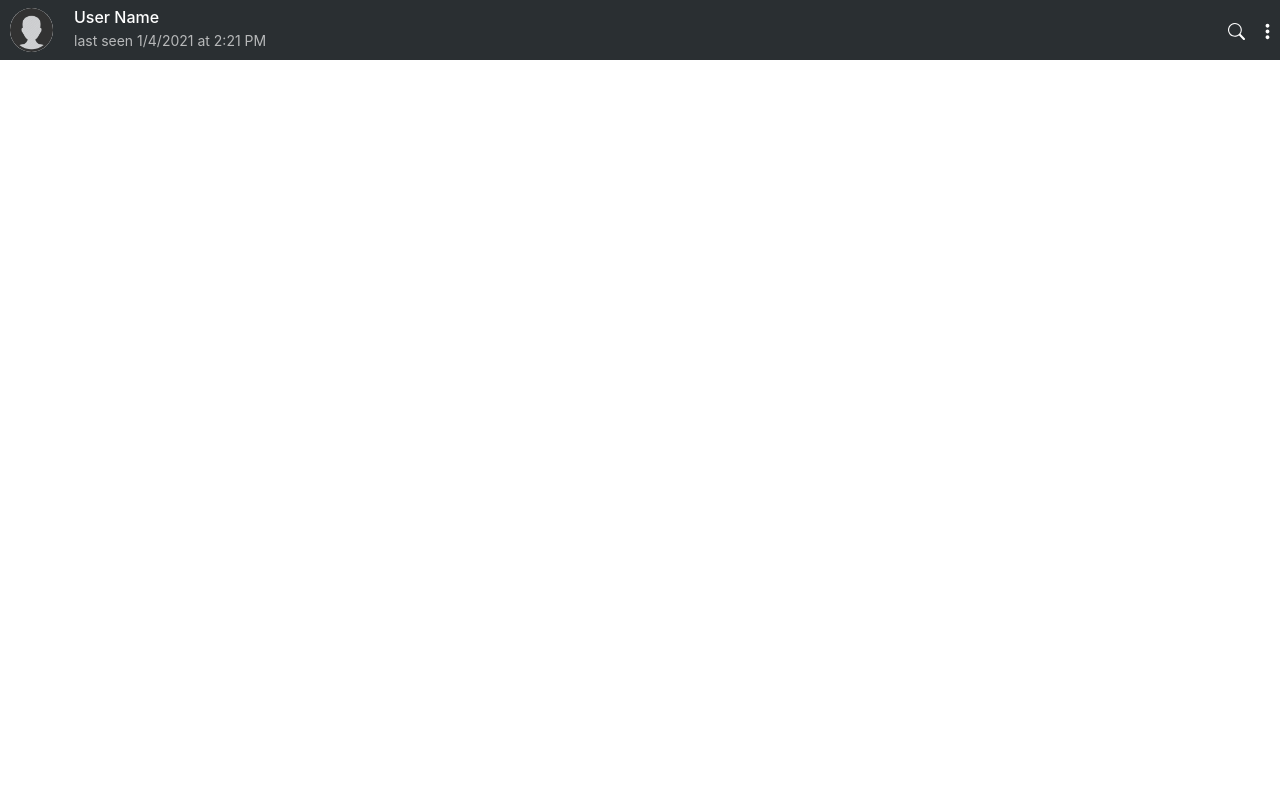
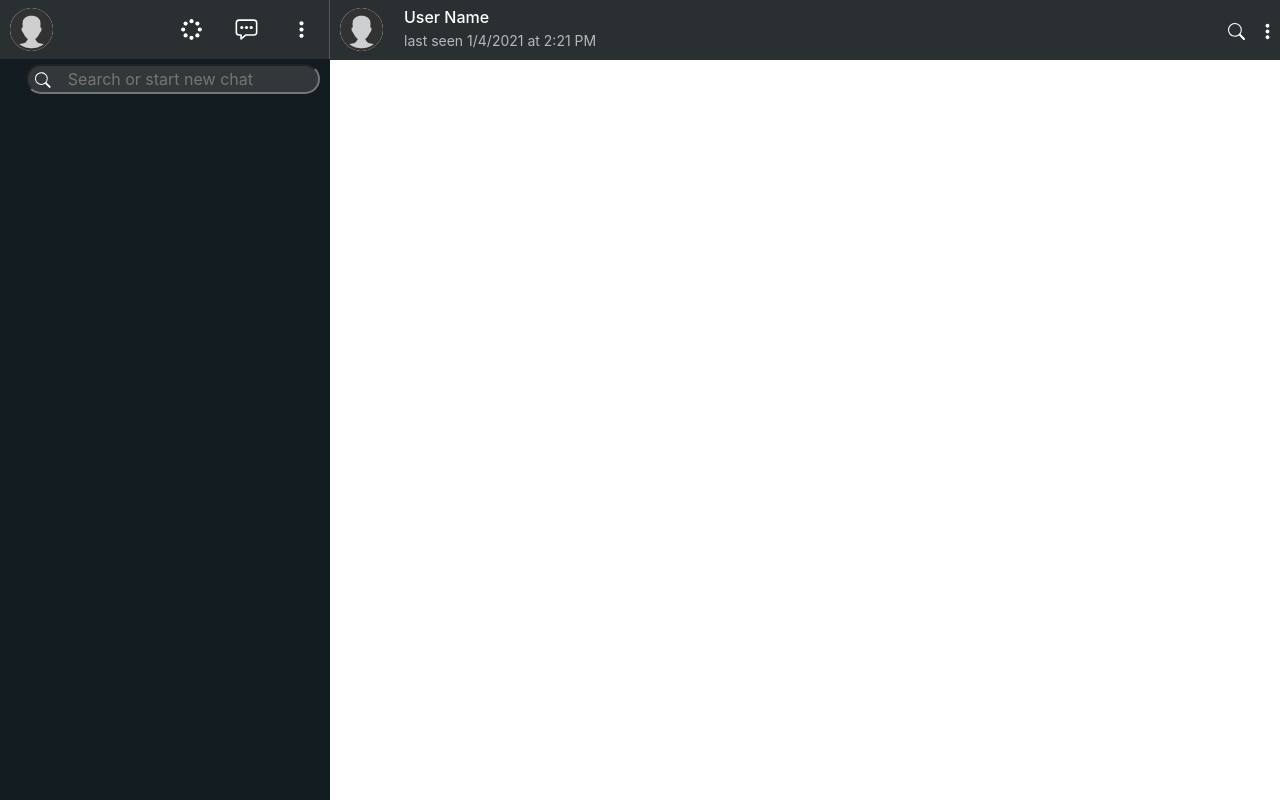
Before and after one commit to tay4real/bw4-whatsapp-frontend, a React (Create React App) app: page / in a window 1280 px wide. Built offline with nearby package versions, Linux system fonts and the light colour scheme.

Commit message:
Left side nav fineshed

```diff
--- a/src/App.js
+++ b/src/App.js
@@ -2,13 +2,17 @@ import { Redirect, Route, Switch } from "react-router-dom";
 import "./App.scss";
 import Home from "./pages/home";
 import NavBar from "./components/navigation";
+import LeftNavBar from "./components/left-side-nav";
 
 function App() {
   return (
     <div className="App">
+      <LeftNavBar />
       <NavBar />
       <Switch>
-        <Route path="/" exact component={Home} />
+        <div id="main-section">
+          <Route path="/" exact component={Home} />
+        </div>
         <Redirect to="/" />
       </Switch>
     </div>
--- a/src/App.scss
+++ b/src/App.scss
@@ -2,37 +2,14 @@
   text-align: center;
 }
 
-.App-logo {
-  height: 40vmin;
-  pointer-events: none;
+#main-section {
+  margin-left: 300px;
 }
 
-@media (prefers-reduced-motion: no-preference) {
-  .App-logo {
-    animation: App-logo-spin infinite 20s linear;
-  }
+.user-img-default {
+  width: 43px;
+  height: 43px;
+  background-color: #d0d1d3;
+  border-radius: 50%;
+  margin: 8px 10px;
 }
-
-.App-header {
-  background-color: #282c34;
-  min-height: 100vh;
-  display: flex;
-  flex-direction: column;
-  align-items: center;
-  justify-content: center;
-  font-size: calc(10px + 2vmin);
-  color: white;
-}
-
-.App-link {
-  color: #61dafb;
-}
-
-@keyframes App-logo-spin {
-  from {
-    transform: rotate(0deg);
-  }
-  to {
-    transform: rotate(360deg);
-  }
-}
--- /dev/null
+++ b/src/components/left-side-nav/LeftNavigation.jsx
@@ -0,0 +1,39 @@
+import React from "react";
+import "./styles.scss";
+import { BsSearch } from "react-icons/bs";
+import { BiDotsVerticalRounded } from "react-icons/bi";
+import { IoChatboxEllipsesOutline } from "react-icons/io5";
+import { BiLoaderCircle } from "react-icons/bi";
+
+export default function LeftNavigation() {
+  return (
+    <div id="nav-left">
+      <div id="nav-left-top">
+        <div>
+          <img
+            src={process.env.PUBLIC_URL + "default-profile.png"}
+            alt="default-profile"
+            className="user-img-default"
+          />
+        </div>
+
+        <div>
+          <BiLoaderCircle size={25} />
+          <IoChatboxEllipsesOutline size={25} />
+          <BiDotsVerticalRounded size={25} />
+        </div>
+      </div>
+
+      <div>
+        <div className="d-flex">
+          <BsSearch id="search-icon" />
+          <input
+            type="text"
+            placeholder="Search or start new chat"
+            id="search"
+          />
+        </div>
+      </div>
+    </div>
+  );
+}
--- /dev/null
+++ b/src/components/left-side-nav/index.js
@@ -0,0 +1 @@
+export { default } from "./LeftNavigation";
--- /dev/null
+++ b/src/components/left-side-nav/styles.scss
@@ -0,0 +1,40 @@
+#nav-left {
+  position: fixed;
+  background-color: #131c21;
+  color: white;
+  left: 0;
+  top: 0px;
+  width: 330px;
+  bottom: 0;
+
+  #nav-left-top {
+    background-color: #2a2f32;
+    display: flex;
+    align-items: center;
+    justify-content: space-between;
+
+    border-right: 1px solid rgba(252, 252, 252, 0.205);
+
+    svg {
+      margin: 15px;
+    }
+  }
+
+  #search {
+    position: relative;
+    margin: 5px 10px;
+    border-radius: 15px;
+    width: 300px;
+    background-color: #323739;
+    color: white;
+    padding-left: 40px;
+  }
+
+  #search-icon {
+    top: 13px;
+    left: 35px;
+    z-index: 10;
+
+    position: relative;
+  }
+}
--- a/src/components/navigation/NavBar.jsx
+++ b/src/components/navigation/NavBar.jsx
@@ -14,6 +14,7 @@ const NavBar = () => {
         <img
           src={process.env.PUBLIC_URL + "default-profile.png"}
           alt="default-profile"
+          className="user-img-default"
         />
         <div>
           <h6>{"User Name"}</h6>
--- a/src/components/navigation/styles.scss
+++ b/src/components/navigation/styles.scss
@@ -4,20 +4,13 @@ $text_color: #d0d1d3;
   background-color: #2a2f32;
   position: fixed;
   top: 0;
-  left: 0;
+  left: 330px;
   right: 0;
   height: 60px;
-
   display: flex;
   justify-content: space-between;
-  width: 100%;
   align-items: center;
-
-  img {
-    width: 43px;
-    background-color: $text_color;
-    border-radius: 50%;
-  }
+  min-width: 400px;
 
   div {
     color: white;
```
